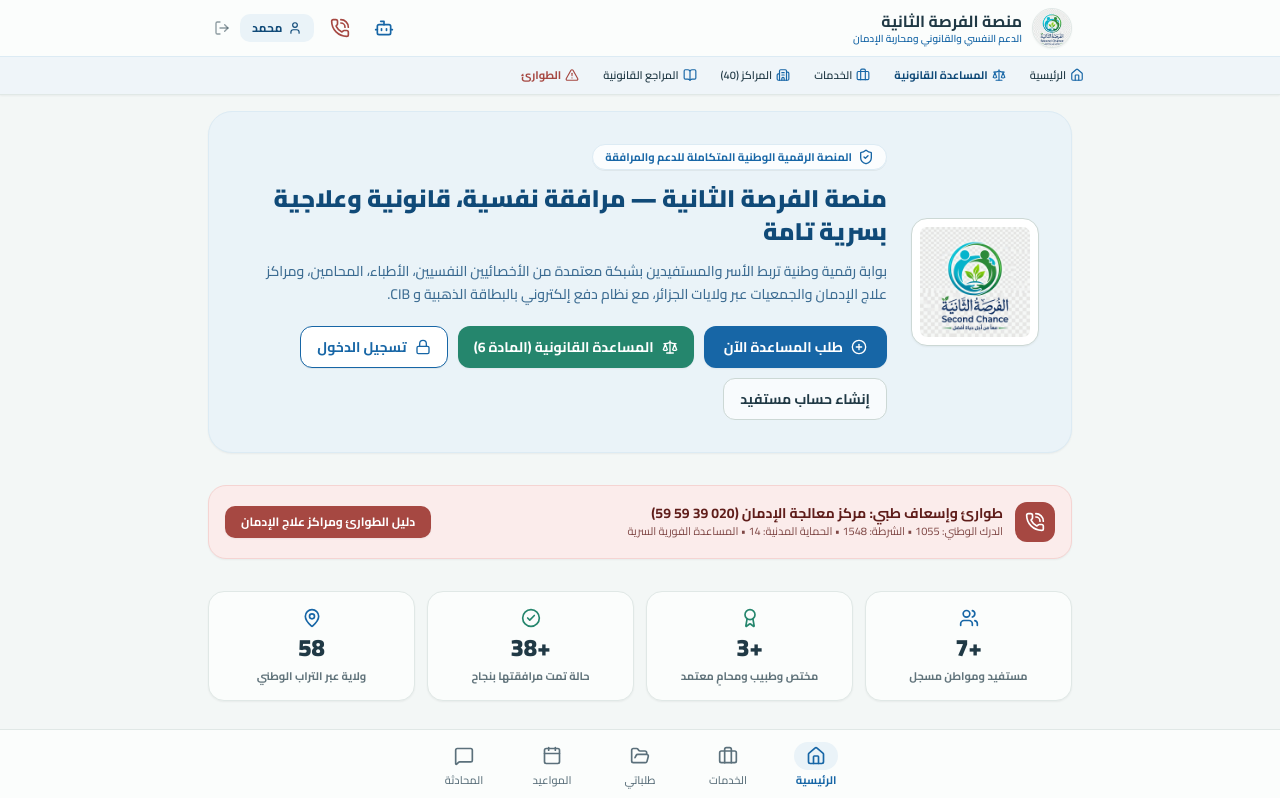
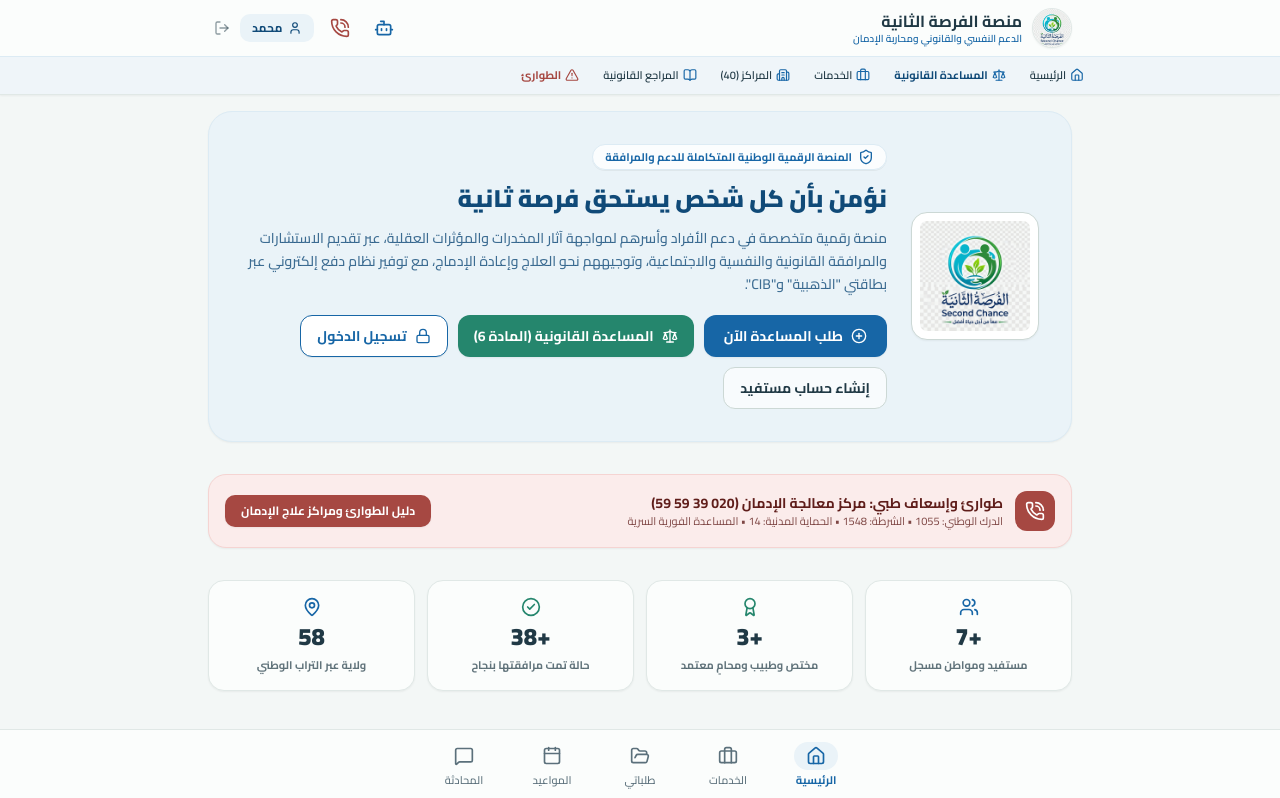
Before and after one commit to belhadejh-arch/secchance, a React (Vite) app: page / in a window 1280 px wide. Shown: the top 798 px of the page. Built offline with nearby package versions, Linux system fonts and the light colour scheme; no server answers; the database is empty.

Commit message:
Update landing page content
Replit-Commit-Author: Agent

```diff
--- a/src/views/LandingView.tsx
+++ b/src/views/LandingView.tsx
@@ -69,11 +69,11 @@ export const LandingView: React.FC<LandingViewProps> = ({
             </div>
 
             <h1 className="text-xl sm:text-2xl font-black text-[#104A78] leading-snug">
-              منصة الفرصة الثانية — مرافقة نفسية، قانونية وعلاجية بسرية تامة
+              نؤمن بأن كل شخص يستحق فرصة ثانية
             </h1>
 
             <p className="text-xs sm:text-sm text-[#104A78]/80 leading-relaxed font-medium">
-              بوابة رقمية وطنية تربط الأسر والمستفيدين بشبكة معتمدة من الأخصائيين النفسيين، الأطباء، المحامين، ومراكز علاج الإدمان والجمعيات عبر ولايات الجزائر، مع نظام دفع إلكتروني بالبطاقة الذهبية و CIB.
+              منصة رقمية متخصصة في دعم الأفراد وأسرهم لمواجهة آثار المخدرات والمؤثرات العقلية، عبر تقديم الاستشارات والمرافقة القانونية والنفسية والاجتماعية، وتوجيههم نحو العلاج وإعادة الإدماج، مع توفير نظام دفع إلكتروني عبر بطاقتي "الذهبية" و"CIB".
             </p>
 
             {/* CTAs */}
```
